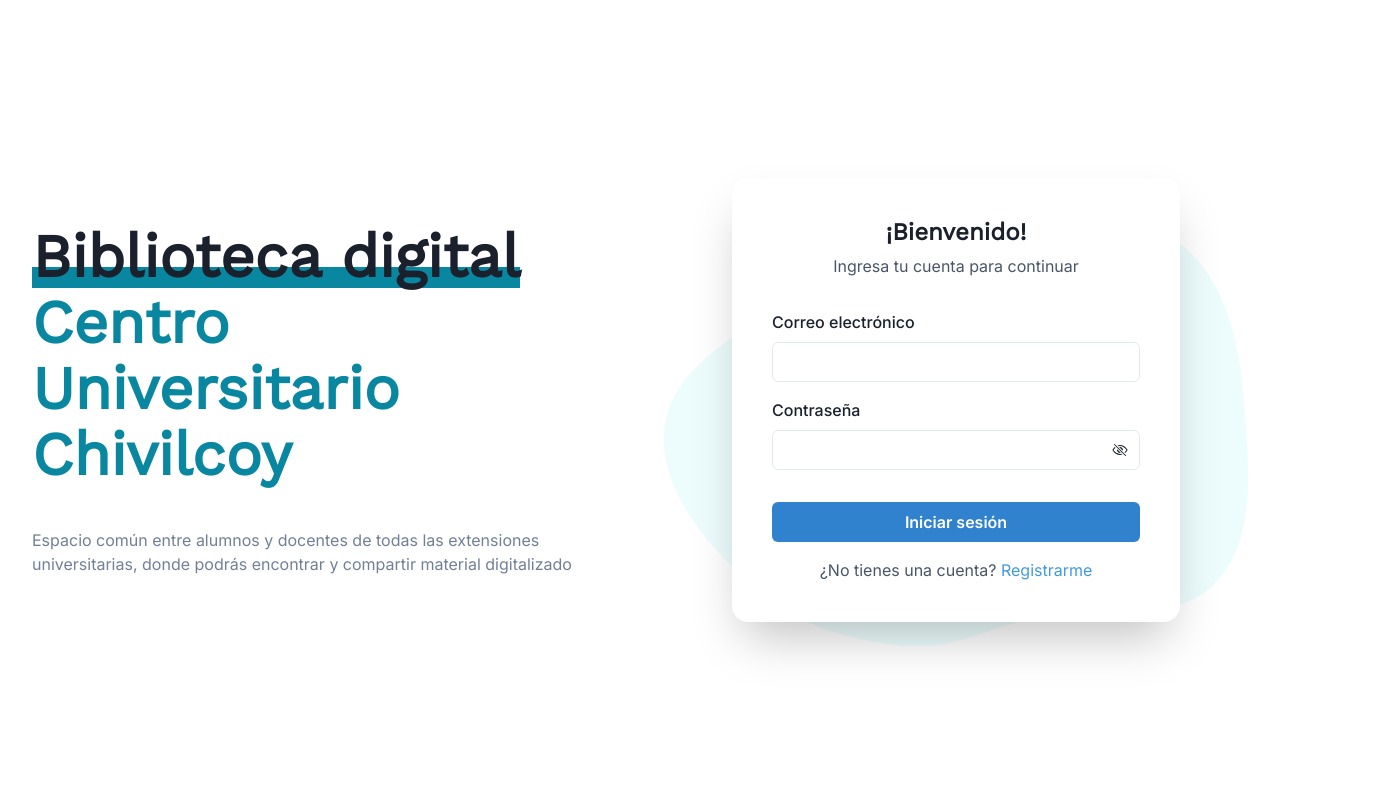
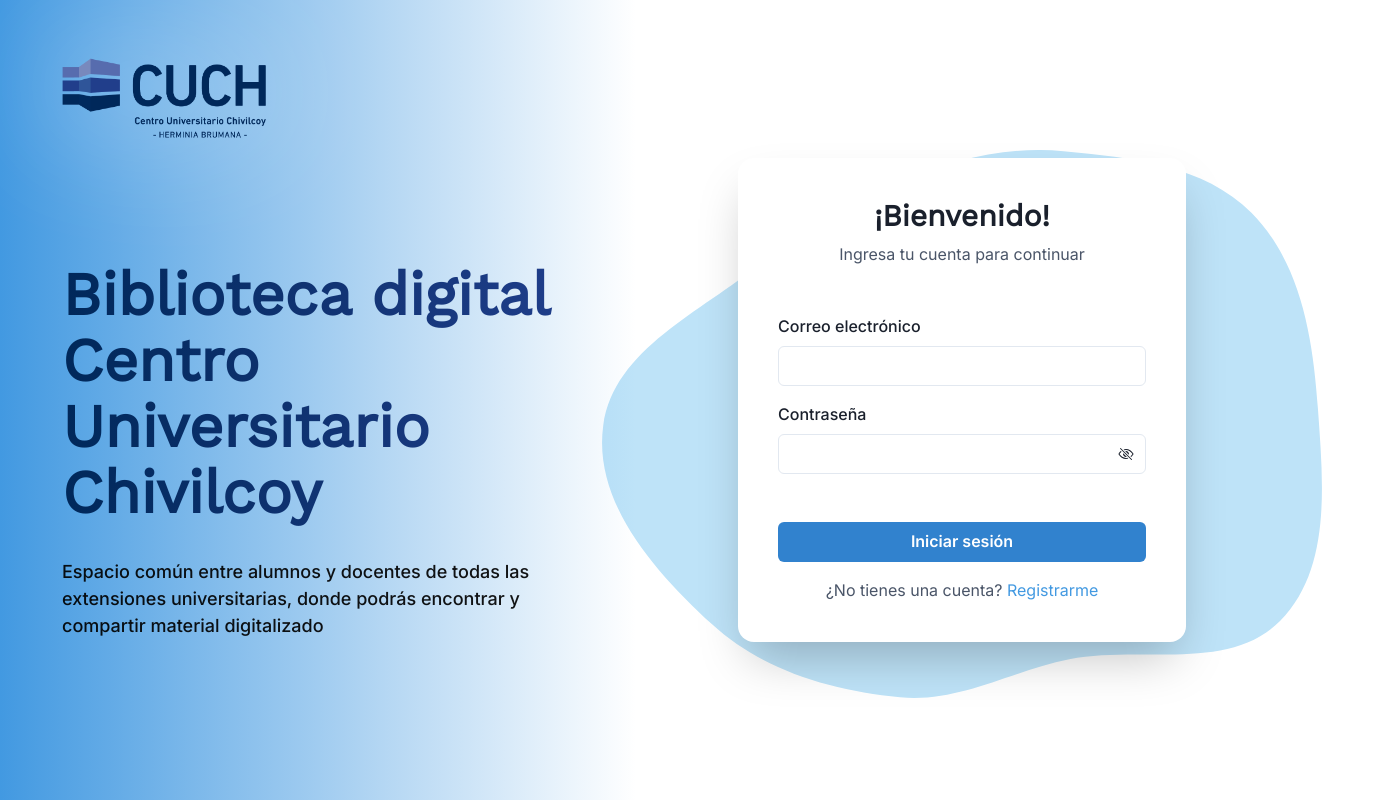
Before and after one commit to federicodesia/biblioteca-digital, a React (Vite) app in the folder frontend/: page /login in a window 1280 px wide. Shown: the whole page, 1394 px wide, since content can reach past the window. Built offline with nearby package versions, Linux system fonts and the light colour scheme.

Commit message:
Degradado de fondo y logo CUCH

```diff
--- a/frontend/src/components/forms/welcome-form.tsx
+++ b/frontend/src/components/forms/welcome-form.tsx
@@ -10,11 +10,11 @@ interface WelcomeFormProps {
 
 const WelcomeForm = ({ title, description, content, bottom }: WelcomeFormProps) => {
     return <Stack
-        spacing={8}
+        spacing={12}
         minH='18rem'
         justify='space-between'>
         <Stack textAlign={{ md: 'center' }}>
-            <Heading fontSize={{ base: '2xl', md: '2xl' }}>
+            <Heading fontSize={{ base: '2xl', md: '3xl' }}>
                 {title}
             </Heading>
             <Text color='gray.600'>
--- a/frontend/src/components/underlined_text.tsx
+++ b/frontend/src/components/underlined_text.tsx
@@ -13,6 +13,7 @@ const UnderlinedText = ({ children, color, opacity = '1' }: UnderlinedTextProps)
     return <Text
         as='span'
         position='relative'
+        zIndex='0'
         _after={{
             content: "''",
             width: 'full',
--- a/frontend/src/pages/welcome-page.tsx
+++ b/frontend/src/pages/welcome-page.tsx
@@ -1,4 +1,4 @@
-import { Stack, Flex, Box, Heading, Text, Icon, IconProps, useMediaQuery } from '@chakra-ui/react';
+import { Stack, Flex, Box, Heading, Text, Icon, IconProps, useMediaQuery, Image, VStack } from '@chakra-ui/react';
 import { ReactNode } from 'react';
 import UnderlinedText from '../components/underlined_text';
 import useColorScheme from '../hooks/use-color-scheme';
@@ -12,7 +12,90 @@ const WelcomePage = ({ form }: WelcomePageProps) => {
     const { secondaryScheme } = useColorScheme()
     const [upMd] = useMediaQuery(up('md'))
 
-    return <Flex
+    return <Stack minH='100vh' direction={{ base: 'column', md: 'row' }}>
+
+        <Flex
+            flex={1}
+            align='center'
+            justify='center'
+            bgGradient={{
+                base: 'linear(to-b, blue.300, transparent)',
+                md: 'linear(to-r, blue.400, transparent)'
+            }} >
+            <VStack
+                w='full'
+                maxW='xl'
+                spacing={{ base: 5, md: 10 }}
+
+                justify='space-between'
+                align='start'
+                h='full'
+                px='8'
+                py='12' >
+
+                <Image
+                    src='logo_cuch.png'
+                    h='100px'
+                    objectFit='contain'
+                    filter='drop-shadow(0 0 64px #fff)' />
+
+                <VStack spacing='8'>
+                    <Heading
+                        lineHeight={1.1}
+                        fontWeight={600}
+                        fontSize={{ base: '3xl', sm: '4xl', lg: '6xl' }}
+                        bgGradient='linear(to-l, #203E8B, #00285A)'
+                        bgClip='text'>
+
+                        Biblioteca digital
+                        <br />
+                        <Text as='span' >
+                            Centro Universitario Chivilcoy
+                        </Text>
+                    </Heading>
+
+                    {
+                        upMd && <Text color='blackAlpha.900' fontWeight='500' fontSize='lg' >
+                            Espacio común entre alumnos y docentes de todas las extensiones universitarias,
+                            donde podrás encontrar y compartir material digitalizado
+                        </Text>
+                    }
+                </VStack>
+
+                <div />
+            </VStack>
+        </Flex>
+
+        <Flex flex={1} align='center' justify='center'>
+            <Flex p='8' w='full' maxW='lg' align='center' justify='center' position='relative' >
+
+                {
+                    upMd ? <>
+                        <Blob
+                            w='150%'
+                            h='100%'
+                            position='absolute'
+                            top={6}
+                            zIndex={-1}
+                            color='blue.100' />
+
+                        <Box
+                            position='relative'
+                            bg='white'
+                            rounded='2xl'
+                            p={10}
+                            boxShadow='2xl'
+                            w={{ base: 'sm', lg: 'md' }}>
+
+                            {form}
+                        </Box>
+                    </> : form
+                }
+            </Flex>
+        </Flex>
+    </Stack>
+
+    /*return <Flex
         minH='100vh'
         justify='center'
         align={{ base: 'start', md: 'center' }}>
@@ -80,7 +163,7 @@ const WelcomePage = ({ form }: WelcomePageProps) => {
                     : form
             }
         </Stack>
-    </Flex>
+    </Flex>*/
 }
 
 const Blob = (props: IconProps) => {
```
Also changed, not shown: frontend/public/logo_cuch.png (added).
